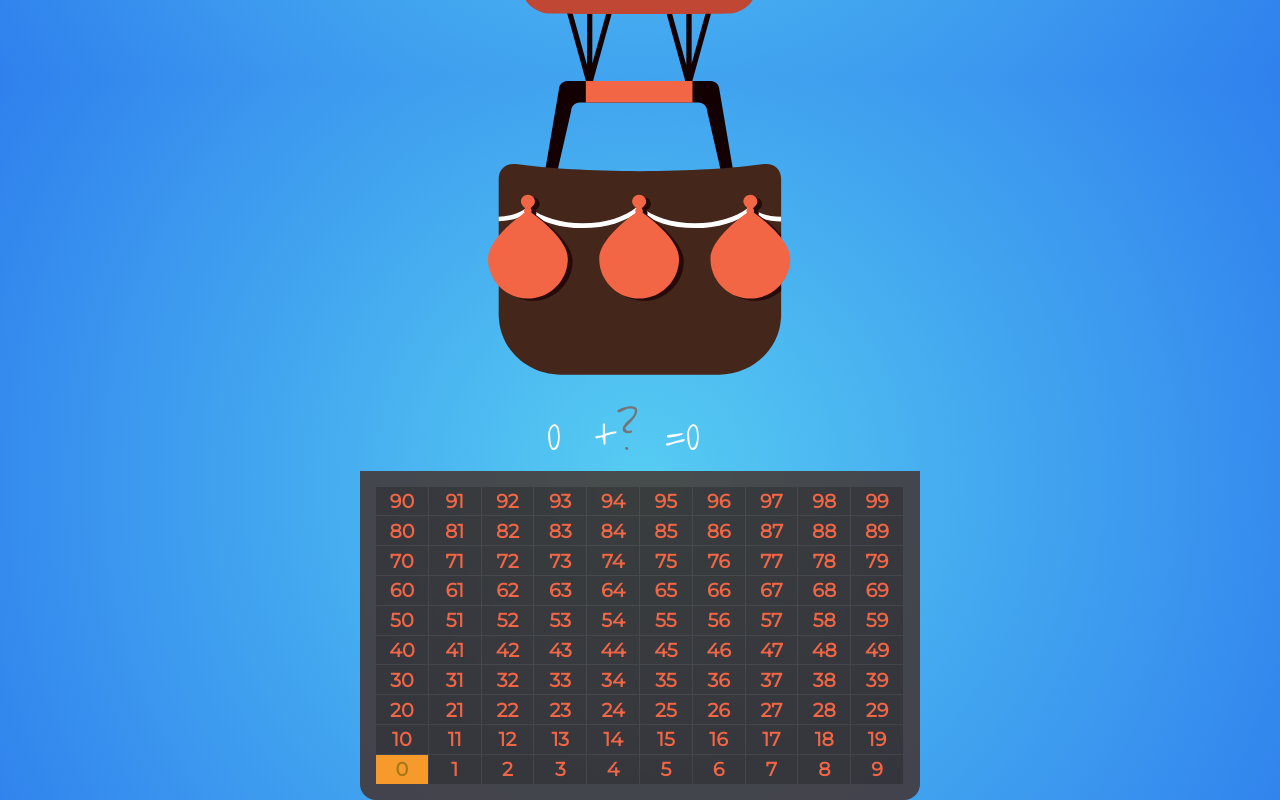
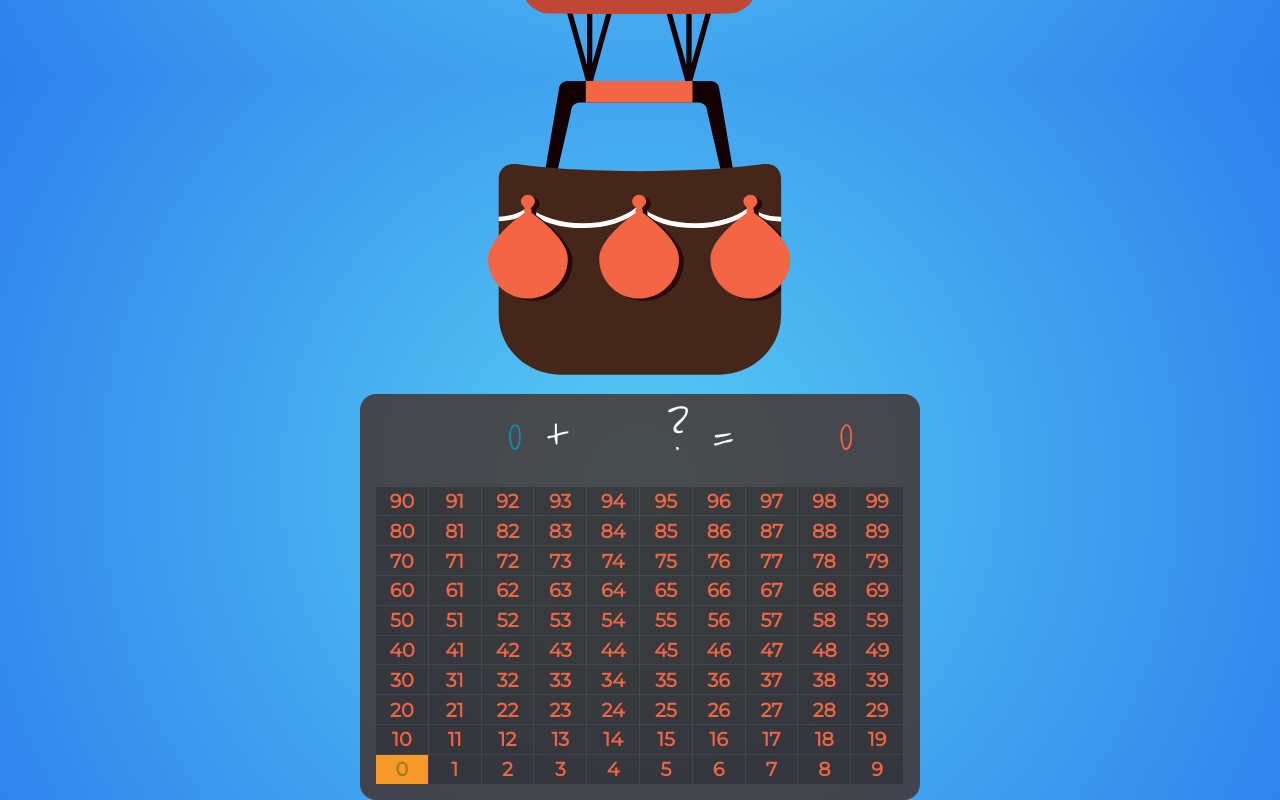
Before and after one commit to cleftheris/HotAirBalloon, an Angular app: page / in a window 1280 px wide. Shown: the part 2321-3121 px from the top of the page. Built offline with nearby package versions, Linux system fonts and the light colour scheme.

Commit message:
some styles

```diff
--- a/src/app/app.component.html
+++ b/src/app/app.component.html
@@ -1,5 +1,5 @@
 <section id="splash" class="screen splash">
-  <div>
+  <div class="panel">
     <h1><span class="red">Hot</span> <span class="orange">air</span> <span class="green">balloon</span>
       <strong>number</strong> <span class="blue">game</span></h1>
     <p>The game is based on the work of <em>Apanti Kampisopoulou</em><br />press start to begin</p>
@@ -12,11 +12,12 @@
   <div>
     <div class="problem-panel">
       <form>
-        <input type="number" id="start_text" name="start_text" size="2" class="number start" [(ngModel)]="game.start" />
+        <input name="game_start" type="number" size="2" class="number start" [(ngModel)]="game.start" />
         <span class="operator add">+</span>
-        <input type="number" id="amount_text" name="amount_text" size="2" class="number amount" placeholder="?" [(ngModel)]="game.amount" />
+        <input name="game_amount" type="number" size="2" class="number amount" placeholder="?" [(ngModel)]="game.amount"
+               [ngClass]="{ 'over': (game.start + game.amount) > game.target }" />
         <span class="operator equals">=</span>
-        <input type="number" id="target_text" name="target_text" size="2" class="number target" [(ngModel)]="game.target" />
+        <input name="game_target" type="number" size="2" class="number target" [(ngModel)]="game.target" />
       </form>
     </div>
     <div class="basket">
--- a/src/assets/css/styles.scss
+++ b/src/assets/css/styles.scss
@@ -52,6 +52,16 @@ footer {
     right: 0;
 }
 
+.panel {
+    text-align: center;
+    padding: 1rem;
+    border-radius: 1rem;
+    background-color: rgba(0, 0, 0, .54);
+    margin: 1rem;
+    color: #fff;
+}
+
+
 .screen {
     display: grid;
     align-items: center;
@@ -75,14 +85,6 @@ footer {
         font-size:3rem;
     }
 
-    > div {
-        text-align: center;
-        padding: 1rem;
-        border-radius: 1rem;
-        background-color: rgba(0, 0, 0, .54);
-        margin: 1rem;
-        color: #fff;
-    }
 
     .begin {
         border: 1px solid #fff;
@@ -128,8 +130,7 @@ footer {
   100% { transform: translateY(-2rem);}
 }
 
-@keyframes intro_text
-{
+@keyframes intro_text {
   0% {transform: scale(0);}
   10% {transform: scale(1.2);}
   20% {transform: scale(1);}
@@ -140,23 +141,54 @@ footer {
     font-family: 'Shadows Into Light', cursive;
     color: white;
     text-align: center;
+    border-radius: 1rem 1rem 0 0;
+    margin: 0;
+    background-color:$brown;
+    padding: 0;
     input {
         -webkit-appearance: none;
         -webkit-rtl-ordering: logical;
         background-color: transparent;
-        padding: 0;
+        padding: 0 .5rem;
         border: none;
         color: white;
         font-size: inherit;
         font-family: inherit;
         display: inline;
-        width: 3rem;
-        text-align: left;
+        max-width: 8rem;
+        text-align: right;
+        margin-right: 1rem;
     }
     input[type=number]::-webkit-inner-spin-button,
     input[type=number]::-webkit-outer-spin-button {
         -webkit-appearance: none;
         margin: 0;
+    }
+
+    ::-webkit-input-placeholder { /* Edge */
+        color: #fff;
+    }
+    :-ms-input-placeholder { /* Internet Explorer 10-11 */
+        color: #fff;
+    }
+    ::placeholder {
+        color: #fff;
+    }
+
+    .number {
+        &.start {
+            color:$cyan-cornflower-blue;
+        }
+        &.target {
+            color: $red2;
+        }
+        &.amount {
+            color:$orange-yellow;
+
+            &.over {
+                color:$infra-red;
+            }
+        }
     }
 }
 
--- a/src/index.html
+++ b/src/index.html
@@ -2,7 +2,7 @@
 <html lang="en">
 <head>
   <meta charset="utf-8">
-  <title>HotAirBalloon2</title>
+  <title>HotAirBalloon</title>
   <base href="/">
 
   <meta name="viewport" content="width=device-width, initial-scale=1">
```
